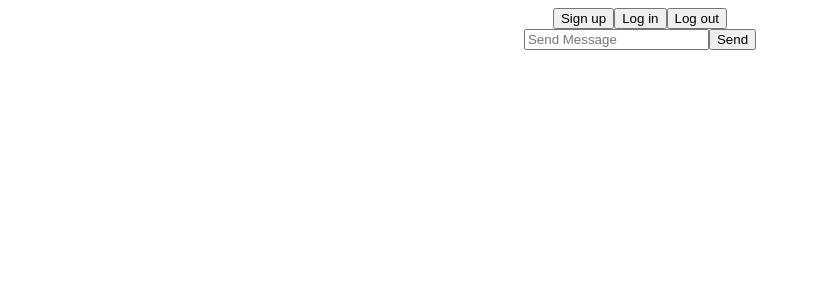
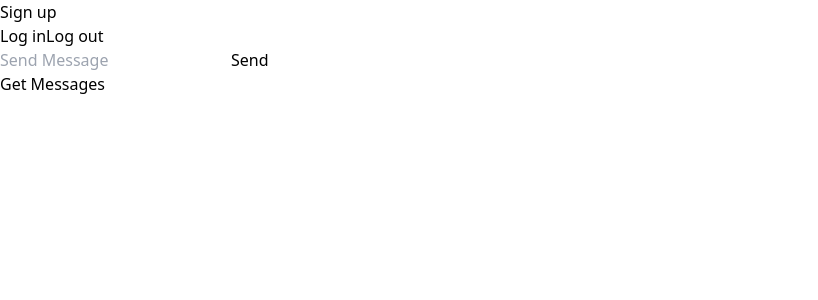
Before and after one commit to ChristianStaubo/chat-app-channel, a React (Create React App) app: page /messages in a window 1280 px wide. Shown: the top 300 px of the page, without its empty margins (0-818 px from the left). Built offline with nearby package versions, Linux system fonts and the light colour scheme.

Commit message:
sorted components into seperate files and added tailwind

```diff
--- a/package.json
+++ b/package.json
@@ -35,5 +35,8 @@
       "last 1 firefox version",
       "last 1 safari version"
     ]
+  },
+  "devDependencies": {
+    "tailwindcss": "^3.2.4"
   }
 }
--- a/src/App.css
+++ b/src/App.css
@@ -1,38 +1,3 @@
-.App {
-  text-align: center;
-}
-
-.App-logo {
-  height: 40vmin;
-  pointer-events: none;
-}
-
-@media (prefers-reduced-motion: no-preference) {
-  .App-logo {
-    animation: App-logo-spin infinite 20s linear;
-  }
-}
-
-.App-header {
-  background-color: #282c34;
-  min-height: 100vh;
-  display: flex;
-  flex-direction: column;
-  align-items: center;
-  justify-content: center;
-  font-size: calc(10px + 2vmin);
-  color: white;
-}
-
-.App-link {
-  color: #61dafb;
-}
-
-@keyframes App-logo-spin {
-  from {
-    transform: rotate(0deg);
-  }
-  to {
-    transform: rotate(360deg);
-  }
-}
+@tailwind base;
+@tailwind components;
+@tailwind utilities;
--- a/src/App.js
+++ b/src/App.js
@@ -1,57 +1,58 @@
 import './App.css';
-import { createUserWithEmailAndPassword, signInWithEmailAndPassword, signOut  } from "firebase/auth";
-import { auth } from './firebase'
+// import { createUserWithEmailAndPassword, signInWithEmailAndPassword, signOut  } from "firebase/auth";
+// import { auth } from './firebase'
 import SendMessage from './pages/SendMessage';
-let email = '123@gmail.com'
-let password = 'password123'
-const handleSignUp = (e) => {
-  e.preventDefault()
-  createUserWithEmailAndPassword(auth, email, password)
-  .then((userCredential) => {
-    // Signed in
-    const user = userCredential.user
-    console.log(user)
-    // ...
-  })
-  .catch((error) => {
-    console.log(error)
-    const errorCode = error.code
-    const errorMessage = error.message
-    // ..
-  });
-}
+import SignUp from './pages/SignUp';
+import LogIn from './pages/LogIn';
+// let email = '123@gmail.com'
+// let password = 'password123'
+// const handleSignUp = (e) => {
+//   e.preventDefault()
+//   createUserWithEmailAndPassword(auth, email, password)
+//   .then((userCredential) => {
+//     // Signed in
+//     const user = userCredential.user
+//     console.log(user)
+//     // ...
+//   })
+//   .catch((error) => {
+//     console.log(error)
+//     const errorCode = error.code
+//     const errorMessage = error.message
+//     // ..
+//   });
+// }
 
-const handleSignIn = (e) => {
-  signInWithEmailAndPassword(auth, email, password)
-  .then((userCredential) => {
-    // Signed in
-    const user = userCredential.user
-    console.log('Signed in user => ', user)
-    // ...
-  })
-  .catch((error) => {
-    const errorCode = error.code
-    const errorMessage = error.message
-  })
-}
+// const handleSignIn = (e) => {
+//   signInWithEmailAndPassword(auth, email, password)
+//   .then((userCredential) => {
+//     // Signed in
+//     const user = userCredential.user
+//     console.log('Signed in user => ', user)
+//     // ...
+//   })
+//   .catch((error) => {
+//     const errorCode = error.code
+//     const errorMessage = error.message
+//   })
+// }
 
-const handleSignOut = (e) => {
-  e.preventDefault()
-  signOut(auth).then(() => {
-    // Sign-out successful.
-    console.log('Signed out')
-  }).catch((error) => {
-    // An error happened.
-  });
-}
+// const handleSignOut = (e) => {
+//   e.preventDefault()
+//   signOut(auth).then(() => {
+//     // Sign-out successful.
+//     console.log('Signed out')
+//   }).catch((error) => {
+//     // An error happened.
+//   });
+// }
 
 
 function App() {
   return (
     <div className="App">
-      <button onClick={handleSignUp}>Sign up</button>
-      <button onClick={handleSignIn}>Log in</button>
-      <button onClick={handleSignOut}>Log out</button>
+      <SignUp />
+      <LogIn />
       <SendMessage />
     </div>
   );
--- a/src/firebase.js
+++ b/src/firebase.js
@@ -1,7 +1,6 @@
 // Import the functions you need from the SDKs you need
 import { initializeApp } from "firebase/app";
-// TODO: Add SDKs for Firebase products that you want to use
-// https://firebase.google.com/docs/web/setup#available-libraries
+
 import { getAuth } from "firebase/auth";
 import { getFirestore } from "firebase/firestore";
 // Your web app's Firebase configuration
--- /dev/null
+++ b/src/pages/LogIn.js
@@ -0,0 +1,41 @@
+import React from 'react'
+import { createUserWithEmailAndPassword, signInWithEmailAndPassword, signOut  } from "firebase/auth";
+import { auth } from '../firebase'
+let email = '123@gmail.com'
+let password = 'password123'
+
+const handleSignIn = (e) => {
+    signInWithEmailAndPassword(auth, email, password)
+    .then((userCredential) => {
+      // Signed in
+      const user = userCredential.user
+      console.log('Signed in user => ', user)
+      // ...
+    })
+    .catch((error) => {
+      const errorCode = error.code
+      const errorMessage = error.message
+    })
+  }
+
+  const handleSignOut = (e) => {
+    e.preventDefault()
+    signOut(auth).then(() => {
+      // Sign-out successful.
+      console.log('Signed out')
+    }).catch((error) => {
+      // An error happened.
+    });
+  }
+
+function LogIn() {
+  return (
+    <div>
+        <button onClick={handleSignIn}>Log in</button>
+        <button onClick={handleSignOut}>Log out</button>
+    </div>
+
+  )
+}
+
+export default LogIn
--- a/src/pages/SendMessage.js
+++ b/src/pages/SendMessage.js
@@ -1,5 +1,5 @@
 import React from 'react'
-import { collection, addDoc, serverTimestamp } from "firebase/firestore"
+import { collection, addDoc, serverTimestamp, getDocs  } from "firebase/firestore"
 import { db, auth } from '../firebase';
 function SendMessage() {
 
@@ -19,12 +19,21 @@ function SendMessage() {
             console.error("Error adding document: ", e);
           }
     }
+
+    const getMessages = async (e) => {
+        const querySnapshot = await getDocs(collection(db, "messages"));
+        querySnapshot.forEach((doc) => {
+        console.log(`${doc.id} => ${doc.data()}`);
+        console.log(doc.data())
+        });
+    }
   return (
     <div>
         <form>
             <input type='text' placeholder='Send Message' />
             <button type='submit' onClick={handleSend}>Send</button>
         </form>
+        <button onClick={getMessages}>Get Messages</button>
     </div>
   )
 }
--- /dev/null
+++ b/src/pages/SignUp.js
@@ -0,0 +1,27 @@
+import { createUserWithEmailAndPassword, signInWithEmailAndPassword, signOut  } from "firebase/auth";
+import { auth } from '../firebase'
+let email = '123@gmail.com'
+let password = 'password123'
+const handleSignUp = (e) => {
+  e.preventDefault()
+  createUserWithEmailAndPassword(auth, email, password)
+  .then((userCredential) => {
+    // Signed in
+    const user = userCredential.user
+    console.log(user)
+    // ...
+  })
+  .catch((error) => {
+    console.log(error)
+    const errorCode = error.code
+    const errorMessage = error.message
+    // ..
+  });
+}
+function SignUp() {
+  return (
+    <button onClick={handleSignUp}>Sign up</button>
+  )
+}
+
+export default SignUp
--- /dev/null
+++ b/tailwind.config.js
@@ -0,0 +1,8 @@
+/** @type {import('tailwindcss').Config} */
+module.exports = {
+  content: ["./src/**/*.{html,js}"],
+  theme: {
+    extend: {},
+  },
+  plugins: [],
+}
```
Also changed, not shown: 1 other file (tests, documents, lock files or other folders).
